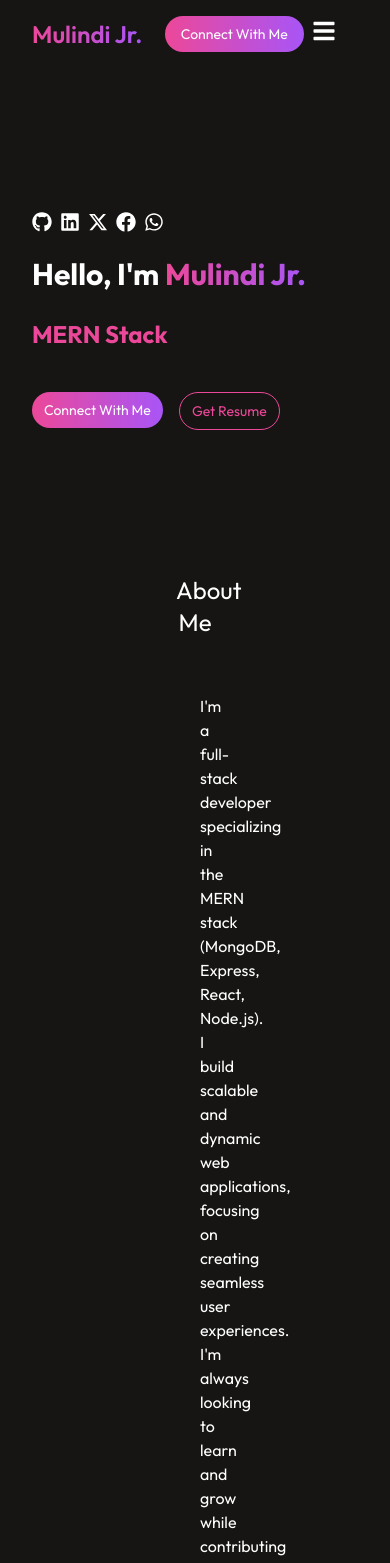
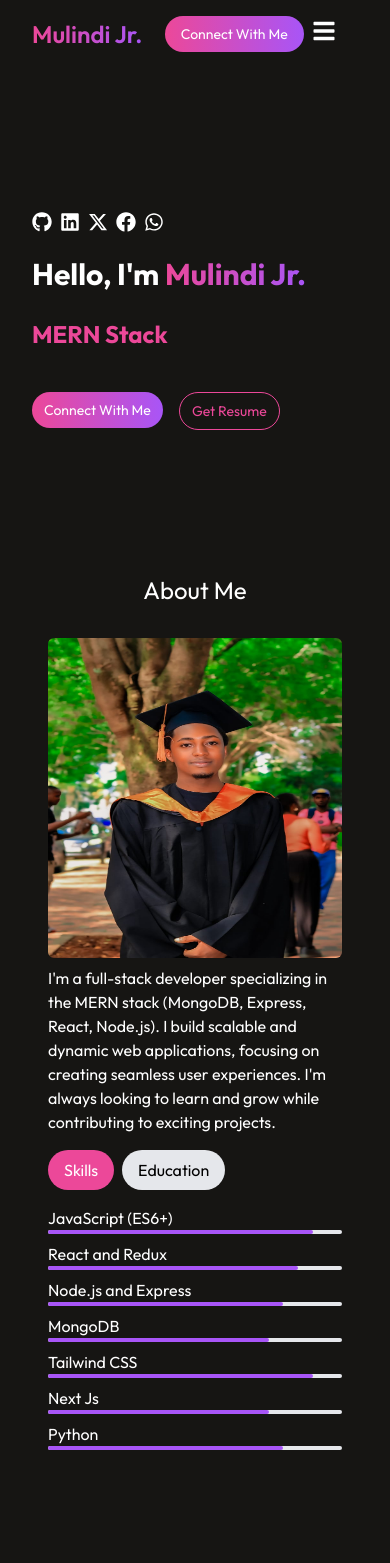
Before and after one commit to mulindijr/Portfolio, a React (Vite) app: page / in a window 390 px wide. Shown: the top 1563 px of the page. Built offline with nearby package versions, Linux system fonts and the light colour scheme.

Commit message:
Make the about me section mobile responsive

```diff
--- a/src/components/About.jsx
+++ b/src/components/About.jsx
@@ -6,14 +6,14 @@ const About = () => {
   const [activeTab, setActiveTab] = useState('skills');
 
   return (
-    <div id='about' className='mt-24 mx-44'>
-      <h1 className='text-center mb-10 text-2xl'>About Me</h1>
-      <div className='flex gap-2 p-4'>
+    <div id='about' className='mt-0 mx-8 sm:mt-24 sm:mx-44'>
+      <h1 className='text-center mb-4 sm:mb-10 text-2xl'>About Me</h1>
+      <div className='flex-col sm:flex sm:flex-row gap-2 p-4'>
         <div className=''>
-          <img src={Potrait} alt="Mulindi Jr." className='h-[450px] w-96 rounded-md'/>
+          <img src={Potrait} alt="Mulindi Jr." className='h-80 sm:h-[450px] w-96 rounded-md'/>
         </div>
-        <div className='w-1/2 rounded-md'>
-        <p className=''>I'm a full-stack developer specializing in the MERN stack (MongoDB, Express, React, Node.js). I build scalable and dynamic web applications, focusing on creating seamless user experiences. I'm always looking to learn and grow while contributing to exciting projects.</p>
+        <div className='w-full sm:w-1/2 rounded-md'>
+        <p className='mt-2 sm:mt-0'>I'm a full-stack developer specializing in the MERN stack (MongoDB, Express, React, Node.js). I build scalable and dynamic web applications, focusing on creating seamless user experiences. I'm always looking to learn and grow while contributing to exciting projects.</p>
 
         <div className='flex mb-4 mt-4'>
           <button
```
